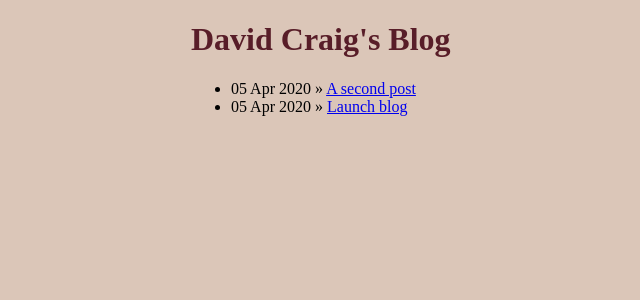
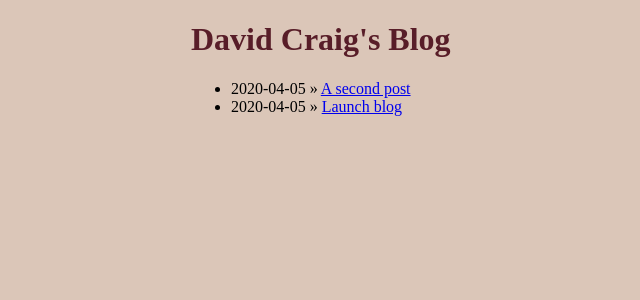
Before and after one commit to davidwcraig/davidwcraig.github.io, a Jekyll site: the page built from blog/index.html, in a window 1280 px wide. Shown: the top 300 px of the page, without its empty margins (129-769 px from the left). Built offline with Jekyll 4.4.1, drawn with Linux system fonts in a browser that asks for light colours.

Commit message:
Blog dates in _layouts and blog to Liquid date: iso format with hyphens.

```diff
--- a/_layouts/post.html
+++ b/_layouts/post.html
@@ -2,7 +2,7 @@
 layout: default
 ---
 <h1>{{ page.title }}</h1>
-<p class="meta">{{ page.date | date_to_string }}</p>
+<p class="meta">{{ page.date | date: "%Y-%m-%d" }}</p>
 
 <div class="post">
   {{ content }}
--- a/blog/index.html
+++ b/blog/index.html
@@ -7,6 +7,6 @@ title: David Craig's Blog
 <ul class="posts">
 
 	  {% for post in site.posts %}
-	    <li><span>{{ post.date | date_to_string }}</span> » <a href="{{ post.url }}" title="{{ post.title }}">{{ post.title }}</a></li>
+	    <li><span>{{ post.date | date: "%Y-%m-%d" }}</span> » <a href="{{ post.url }}" title="{{ post.title }}">{{ post.title }}</a></li>
 	  {% endfor %}
 	</ul>
```
